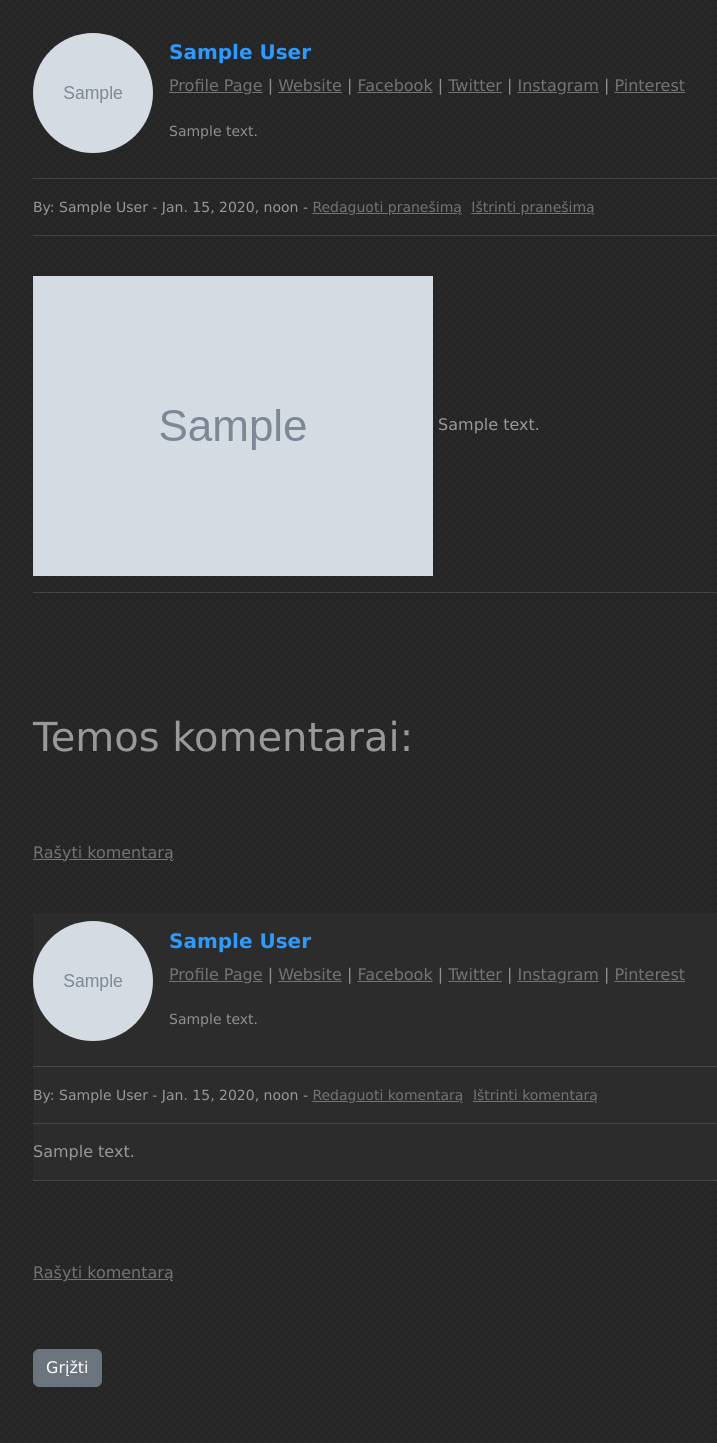
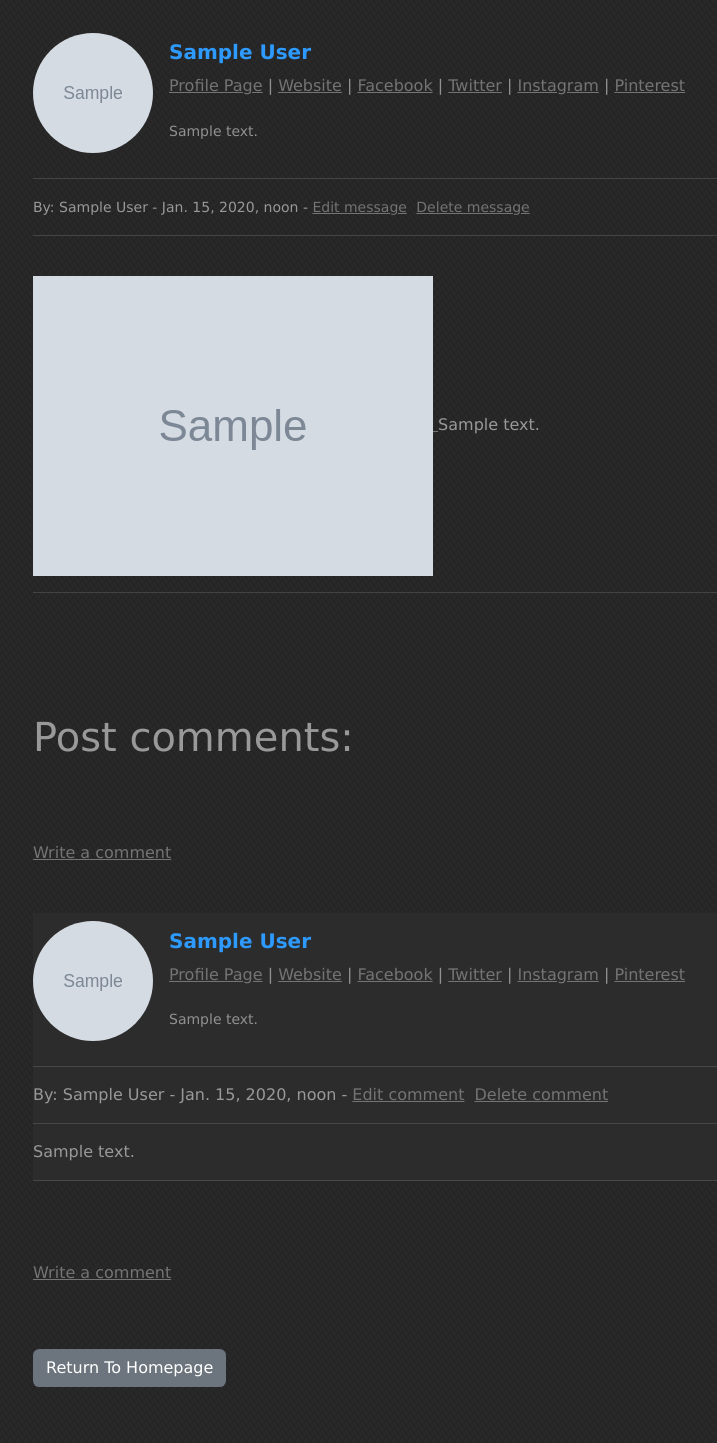
Before and after one commit to vokator-online/autoclubsite, a Django app: page /discussion/article/1 in a window 1280 px wide. Shown: the part 765-2208 px from the top of the page, without its empty margins (49-766 px from the left). Run offline with Django 5.2, Linux system fonts and the light colour scheme; a user stored in the database is signed in; tables that the repository leaves empty hold one stand-in row (values such as "Sample post"); grey boxes marked "Sample" are stand-in pictures; some libraries are stand-ins or nearby versions.

Commit message:
Diskusijų informacinio šablono vertimas ir konfigūravimas. JavaScript paveikslėlių peržiūros keitimas iš Bootstrap į Lightbox2, vertimas ir konfigūravimas.

```diff
--- a/autoclub/discussion/templates/discussion/article_details.html
+++ b/autoclub/discussion/templates/discussion/article_details.html
@@ -31,10 +31,10 @@
 
         <p class="card-text" style="color: #919191;">
 
-          <a href="{% url 'show_profile_page' post.author.profile.id %}">Profile Page</a>
+          <a href="{% url 'show_profile_page' post.author.profile.id %}">{% trans "Profile Page"|capfirst %}</a>
 
           {% if post.author.profile.website_url %}
-            | <a href="{{ post.author.profile.website_url }}" target="_blank">Website</a>
+            | <a href="{{ post.author.profile.website_url }}" target="_blank">{% trans "Website"|capfirst %}</a>
           {% endif %}
 
           {% if post.author.profile.facebook_url %}
@@ -61,16 +61,16 @@
 </div>
 
 <hr>
-<small>By:
+<small>{% trans "By"|capfirst %}:
     {{ post.author.first_name }}
     {{ post.author.last_name }} -
     {{ post.created_at }}
 
     {% if user.is_authenticated %}
         {% if user.id == post.author.id %}
-         - <a href="{% url 'update_post' post.pk %}">Redaguoti pranešimą</a>
+         - <a href="{% url 'update_post' post.pk %}">{% trans "Edit message"|capfirst %}</a>
             <span style="margin-right: 5px;"></span>
-            <a href="{% url 'delete_post' post.pk %}">Ištrinti pranešimą</a>
+            <a href="{% url 'delete_post' post.pk %}">{% trans "Delete message"|capfirst %}</a>
         {% endif %}
     {% endif %}
 </small>
@@ -79,34 +79,24 @@
 <br>
 
 {% if post.header_image %}
-    <img src="{{ post.header_image.url }}" style="max-width: 50%; height: auto; cursor: pointer;" data-toggle="modal" data-target="#imageModal">
-      <div class="modal fade" id="imageModal" tabindex="-1" role="dialog" aria-labelledby="imageModalLabel" aria-hidden="true">
-        <div class="modal-dialog" style="max-width: 70%; margin: auto;" role="document">
-          <div class="modal-content">
-            <div class="modal-body" style="display: flex; justify-content: center; align-items: center; overflow: hidden;">
-              <img src="{{ post.header_image.url }}" style="max-height: 80vh; max-width: 100%; height: auto;">
-            </div>
-            <div class="modal-footer">
-              <button type="button" class="btn btn-secondary" data-dismiss="modal">Uždaryti</button>
-            </div>
-          </div>
-        </div>
-      </div>
+    <a href="{{ post.header_image.url }}" data-lightbox="header-image" data-title="{% trans "Your Header Image"|capfirst %}">
+        <img src="{{ post.header_image.url }}" alt="Header Image" style="max-width: 50%; height: auto; cursor: pointer;">
+    </a>
 {% endif %}
 
 {{ post.content | safe }}
 
 <hr>
 
-<h1 style="margin-top: 3em; margin-bottom: 2em;">Temos komentarai:</h1>
+<h1 style="margin-top: 3em; margin-bottom: 2em;">{% trans "Post comments"|capfirst %}:</h1>
 
 {% if not post.comments.all %}
-      Nėra paliktų komentarų
-      <a href="{% url 'add_comment' post.pk %}" style="display: block; margin-bottom: 3em;">Rašyti komentarą</a>
+      {% trans "No comments have been left"|capfirst %}
+      <a href="{% url 'add_comment' post.pk %}" style="display: block; margin-bottom: 3em;">{% trans "Write a comment"|capfirst %}</a>
 
 {% else %}
 
-<a href="{% url 'add_comment' post.pk %}" style="display: block; margin-bottom: 3em;">Rašyti komentarą</a>
+<a href="{% url 'add_comment' post.pk %}" style="display: block; margin-bottom: 3em;">{% trans "Write a comment"|capfirst %}</a>
 
 {% for comment in post.comments.all %}
 <div class="comment" style="margin-bottom: 5em; background-color: #2c2c2c;">
@@ -132,7 +122,7 @@
 
           <p class="card-text" style="color: #919191;">
 
-            <a href="{% url 'show_profile_page' comment.author.profile.id %}">Profile Page</a>
+            <a href="{% url 'show_profile_page' comment.author.profile.id %}">{% trans "Profile Page"|capfirst %}</a>
 
             {% if comment.author.profile.website_url %}
               | <a href="{{ comment.author.profile.website_url }}" target="_blank">Website</a>
@@ -162,16 +152,16 @@
   </div>
 
   <hr>
-  <small>By:
+  {% trans "By"|capfirst %}:
       {{ comment.author.first_name }}
       {{ comment.author.last_name }} -
       {{ comment.created_at }}
 
       {% if user.is_authenticated %}
           {% if user.id == comment.author.id %}
-           - <a href="{% url 'update_comment' comment.pk %}">Redaguoti komentarą</a>
+           - <a href="{% url 'update_comment' comment.pk %}">{% trans "Edit comment"|capfirst %}</a>
               <span style="margin-right: 5px;"></span>
-              <a href="{% url 'delete_comment' comment.pk %}">Ištrinti komentarą</a>
+              <a href="{% url 'delete_comment' comment.pk %}">{% trans "Delete comment"|capfirst %}</a>
           {% endif %}
       {% endif %}
   </small>
@@ -185,12 +175,12 @@
 </div>
 {% endfor %}
 
-    <a href="{% url 'add_comment' post.pk %}" style="display: block; margin-bottom: 4em;">Rašyti komentarą</a>
+    <a href="{% url 'add_comment' post.pk %}" style="display: block; margin-bottom: 4em;">{% trans "Write a comment"|capfirst %}</a>
 
 {% endif %}
 
 
-<a href="{% url 'discussion' %}" class="btn btn-secondary">Grįžti</a>
+<a href="{% url 'discussion' %}" class="custom-button">{% trans "Return To Homepage"|capfirst %}</a>
 <br>
 <br>
 {% endblock %}
--- a/autoclub/discussion/templates/discussion/base.html
+++ b/autoclub/discussion/templates/discussion/base.html
@@ -12,10 +12,7 @@
   	<link rel="shortcut icon" href="{% static 'img/favicon.ico' %}">
     <link href="{% static 'css/style.css' %}" rel="stylesheet" type="text/css" media="all">
     <link href="{% static 'css/discussion.css' %}" rel="stylesheet" type="text/css" media="all">
-    <script src="https://cdn.jsdelivr.net/npm/bootstrap@5.3.3/dist/js/bootstrap.bundle.min.js" integrity="sha384-YvpcrYf0tY3lHB60NNkmXc5s9fDVZLESaAA55NDzOxhy9GkcIdslK1eN7N6jIeHz" crossorigin="anonymous"></script>
-    <script src="https://code.jquery.com/jquery-3.5.1.slim.min.js"></script>
-    <script src="https://cdn.jsdelivr.net/npm/@popperjs/core@2.5.4/dist/umd/popper.min.js"></script>
-    <script src="https://stackpath.bootstrapcdn.com/bootstrap/4.5.2/js/bootstrap.min.js"></script>
+    <link href="https://cdnjs.cloudflare.com/ajax/libs/lightbox2/2.11.3/css/lightbox.min.css" rel="stylesheet">
 
     {% if request.user.is_authenticated and form %}
         <script src="{% static 'tinymce/tinymce.min.js' %}"></script>
@@ -32,5 +29,5 @@
         {% endblock %}
     </div>
   </body>
-
+  <script src="https://cdnjs.cloudflare.com/ajax/libs/lightbox2/2.11.3/js/lightbox-plus-jquery.min.js"></script>
 </html>
```
Also changed, not shown: autoclub/discussion/locale/lt/LC_MESSAGES/django.po.
